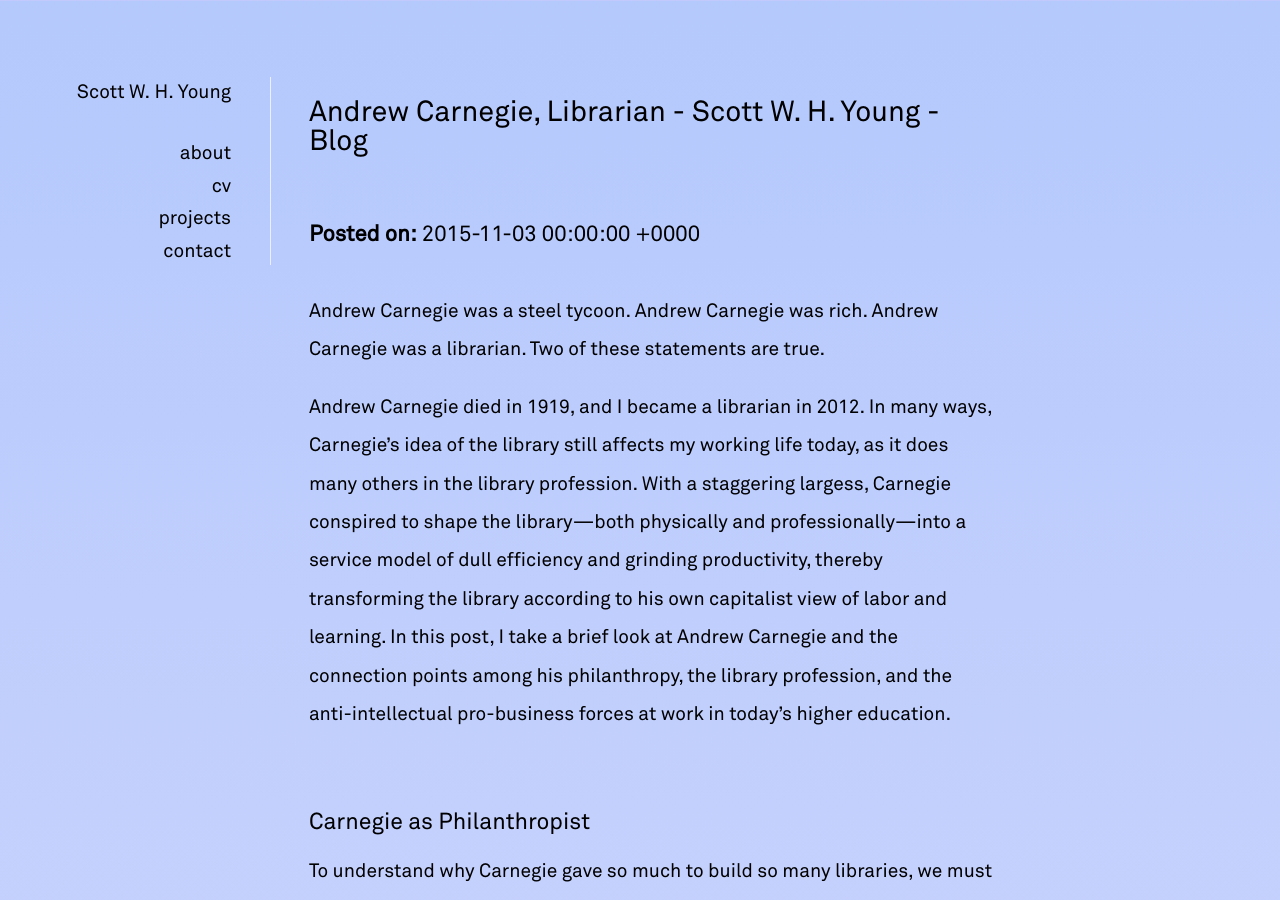
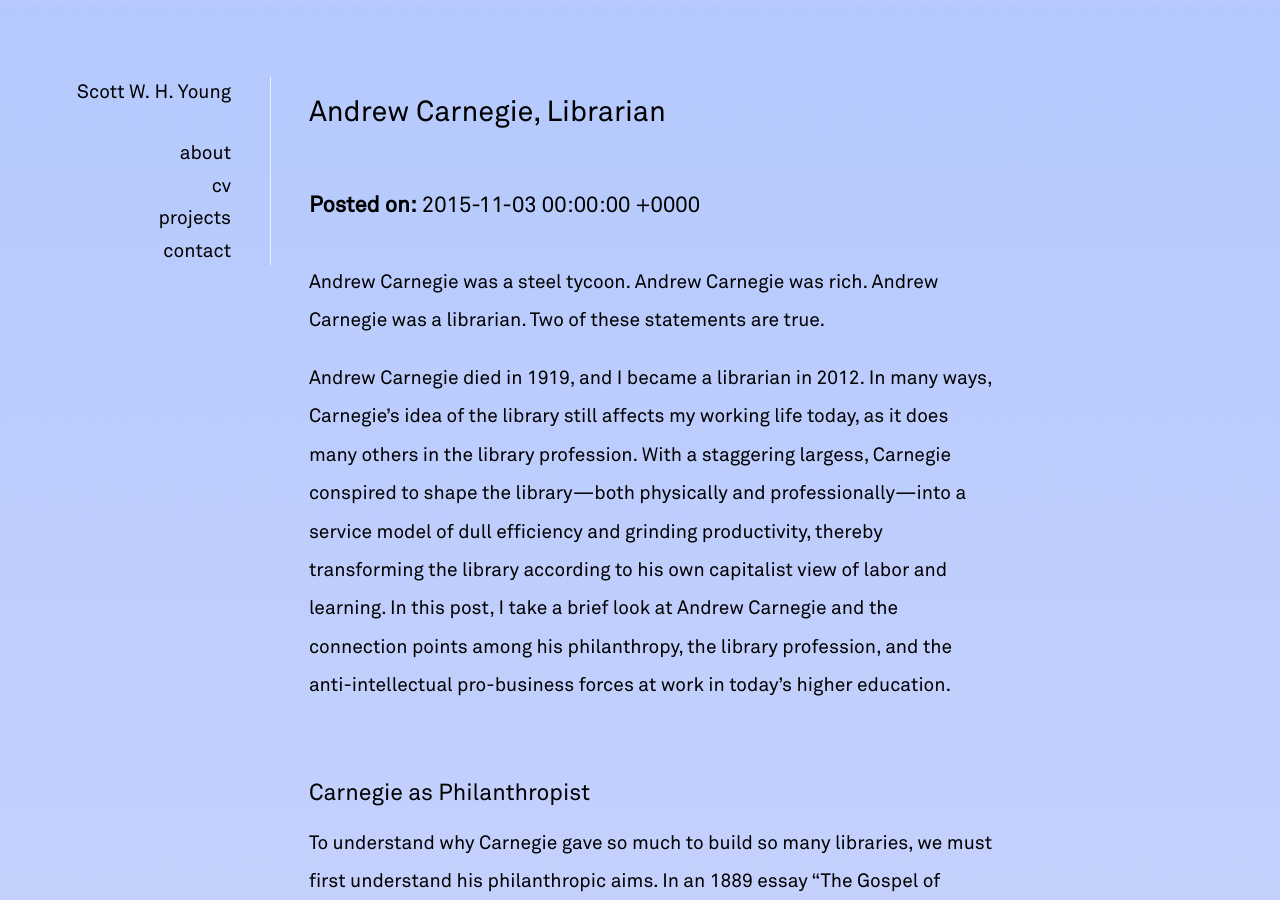
Before and after one commit to swyoung/swyoung.github.io, a Jekyll site: the page built from _posts/2015-11-03-andrew-carnegie-librarian.md, in a window 1280 px wide and 900 px high. Built offline with Jekyll 4.4.1, drawn with Linux system fonts in a browser that asks for light colours; nearby versions of some CDN libraries; a style sheet for code colours, icons or effects is not loaded.

Commit message:
Update 2015-11-03-andrew-carnegie-librarian.md

```diff
--- a/_posts/2015-11-03-andrew-carnegie-librarian.md
+++ b/_posts/2015-11-03-andrew-carnegie-librarian.md
@@ -1,7 +1,7 @@
 ---
 layout: post
 usehighlight: false
-title: Andrew Carnegie, Librarian - Scott W. H. Young - Blog
+title: Andrew Carnegie, Librarian
 description: Andrew Carnegie was a steel tycoon. Andrew Carnegie was rich. Andrew Carnegie was a librarian. Two of these statements are true.
 date: 2015-11-03
 ---
```
